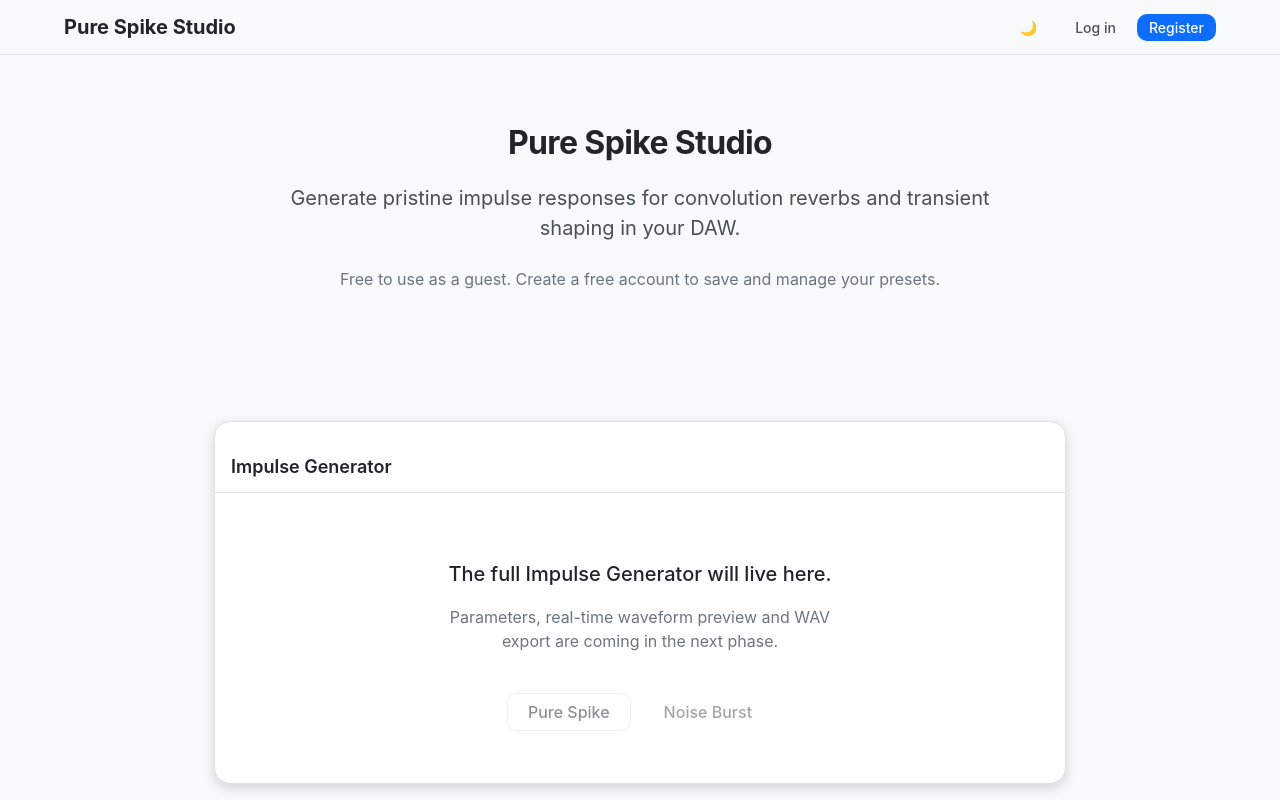
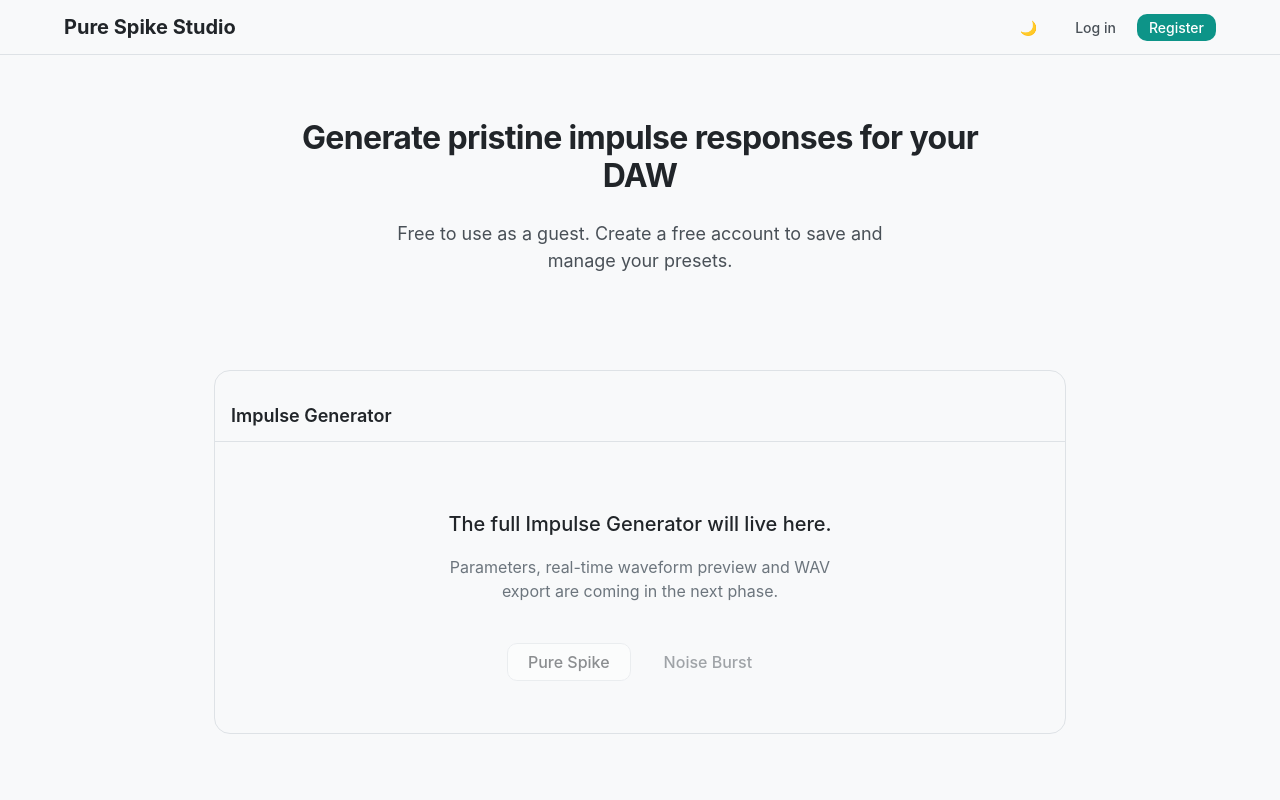
Before and after one commit to TomacBarin/pure-spike, a React (Vite) app: page / in a window 1280 px wide. Shown: the top 800 px of the page. Built offline with nearby package versions, Linux system fonts and the light colour scheme.

Commit message:
feature(frontend): update minor changes to layout

```diff
--- a/src/components/layout/ExplanatorySections/ExplanatorySections.module.css
+++ b/src/components/layout/ExplanatorySections/ExplanatorySections.module.css
@@ -1,6 +1,6 @@
 .section {
   padding: var(--spacing-12) 0 var(--spacing-16);
-  background-color: var(--color-bg-secondary);
+
 }
 
 .container {
@@ -23,17 +23,17 @@
   gap: var(--spacing-6);
 }
 
-/* Tablet and up */
+/* Tablet */
 @media (min-width: 700px) {
   .grid {
     grid-template-columns: 1fr 1fr;
   }
 }
 
-/* Desktop */
-@media (min-width: 1100px) {
+/* Desktop – tre kolumner */
+@media (min-width: 1000px) {
   .grid {
-    grid-template-columns: 1fr 1fr;
+    grid-template-columns: 1fr 1fr 1fr;
   }
 }
 
--- a/src/components/layout/Hero/Hero.module.css
+++ b/src/components/layout/Hero/Hero.module.css
@@ -13,15 +13,19 @@
   font-size: var(--font-size-4xl);
   font-weight: 700;
   color: var(--color-text-primary);
-  margin: 0 0 var(--spacing-4);
+  margin: 0 0 var(--spacing-6);
   letter-spacing: -0.02em;
+  line-height: 1.2;
 }
 
 .subheadline {
-  font-size: var(--font-size-xl);
+  font-size: var(--font-size-lg);
   color: var(--color-text-secondary);
-  margin: 0 0 var(--spacing-6);
+  margin: 0;
   line-height: 1.5;
+  max-width: 540px;
+  margin-left: auto;
+  margin-right: auto;
 }
 
 .supportingText {
@@ -44,7 +48,7 @@
   }
 
   .subheadline {
-    font-size: var(--font-size-lg);
+    font-size: var(--font-size-md);
   }
 
   .container {
--- a/src/components/layout/Hero/Hero.tsx
+++ b/src/components/layout/Hero/Hero.tsx
@@ -1,28 +1,14 @@
-import { Button } from "../../ui/Button/Button";
 import styles from "./Hero.module.css";
 
 function Hero() {
-  const handleStartGenerating = () => {
-    // Smooth scroll to the generator section
-    const generatorSection = document.getElementById("generator");
-    if (generatorSection) {
-      generatorSection.scrollIntoView({ behavior: "smooth" });
-    }
-  };
-
   return (
     <section className={styles.hero} aria-labelledby="hero-heading">
       <div className={styles.container}>
         <h1 id="hero-heading" className={styles.headline}>
-          Pure Spike Studio
+          Generate pristine impulse responses for your DAW
         </h1>
 
         <p className={styles.subheadline}>
-          Generate pristine impulse responses for convolution reverbs and
-          transient shaping in your DAW.
-        </p>
-
-        <p className={styles.supportingText}>
           Free to use as a guest. Create a free account to save and manage your
           presets.
         </p>
--- a/src/components/ui/Card/Card.module.css
+++ b/src/components/ui/Card/Card.module.css
@@ -1,11 +1,10 @@
 .card {
-  background-color: var(--color-bg-elevated);
+  background-color: var(--color-bg-primary);
   border: 1px solid var(--color-border);
   border-radius: var(--radius-lg);
-  box-shadow: 0 4px 12px rgba(0, 0, 0, 0.15);
+  box-shadow: none;
   overflow: hidden;
 }
-
 .title {
   padding: var(--spacing-4) var(--spacing-4) var(--spacing-3);
   font-size: var(--font-size-lg);
--- a/src/styles/globals.css
+++ b/src/styles/globals.css
@@ -12,7 +12,7 @@
   --color-text-secondary: #b0b0b8;
   --color-text-muted: #8a8a92;
 
-  --color-accent: #4a9eff;
+  --color-accent: #2dd4bf;
   --color-border: #3a3a42;
   --color-success: #4ade80;
   --color-error: #f87171;
@@ -57,7 +57,7 @@
   --color-text-secondary: #495057;
   --color-text-muted: #6c757d;
 
-  --color-accent: #0d6efd;
+  --color-accent: #0d9488;
   --color-border: #dee2e6;
   --color-success: #198754;
   --color-error: #dc3545;
--- a/src/styles/tokens.ts
+++ b/src/styles/tokens.ts
@@ -10,7 +10,7 @@ export const tokens = {
       secondary: "#b0b0b8",
       muted: "#8a8a92",
     },
-    accent: "#4a9eff", // Subtle blue accent (can be adjusted)
+    accent: "#2dd4bf",
     border: "#3a3a42",
     success: "#4ade80",
     error: "#f87171",
```
